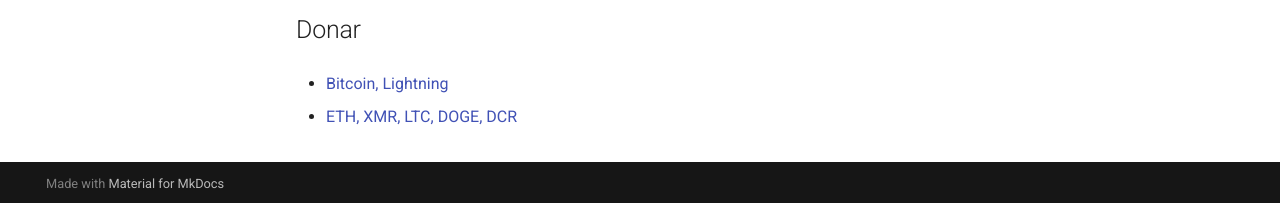
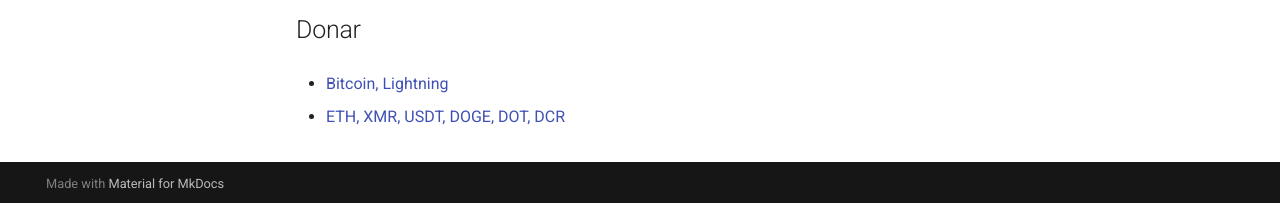
Before and after one commit to anomalouscode/wiki, an MkDocs documentation site: the page built from docs/index.md, in a window 1280 px wide. Shown: the part 699-902 px from the top of the page. Built offline with MkDocs 1.6.1 and Material for MkDocs 9.7.7, drawn with Linux system fonts in a browser that asks for light colours; comment, search, counter and statistics services are not loaded.

Commit message:
Update index.md

```diff
--- a/docs/index.md
+++ b/docs/index.md
@@ -26,4 +26,4 @@ Email: team@anomalous.xyz
 
 - [Bitcoin, Lightning](https://checkout.opennode.com/p/464ee62b-2884-4929-891e-27b6ce5ed4ff)
 
-- [ETH, XMR, LTC, DOGE, DCR](https://globee.com/donate/ZbWyAR2VwD474qN063nJ79)
+- [ETH, XMR, USDT, DOGE, DOT, DCR](https://globee.com/donate/ZbWyAR2VwD474qN063nJ79)
```
